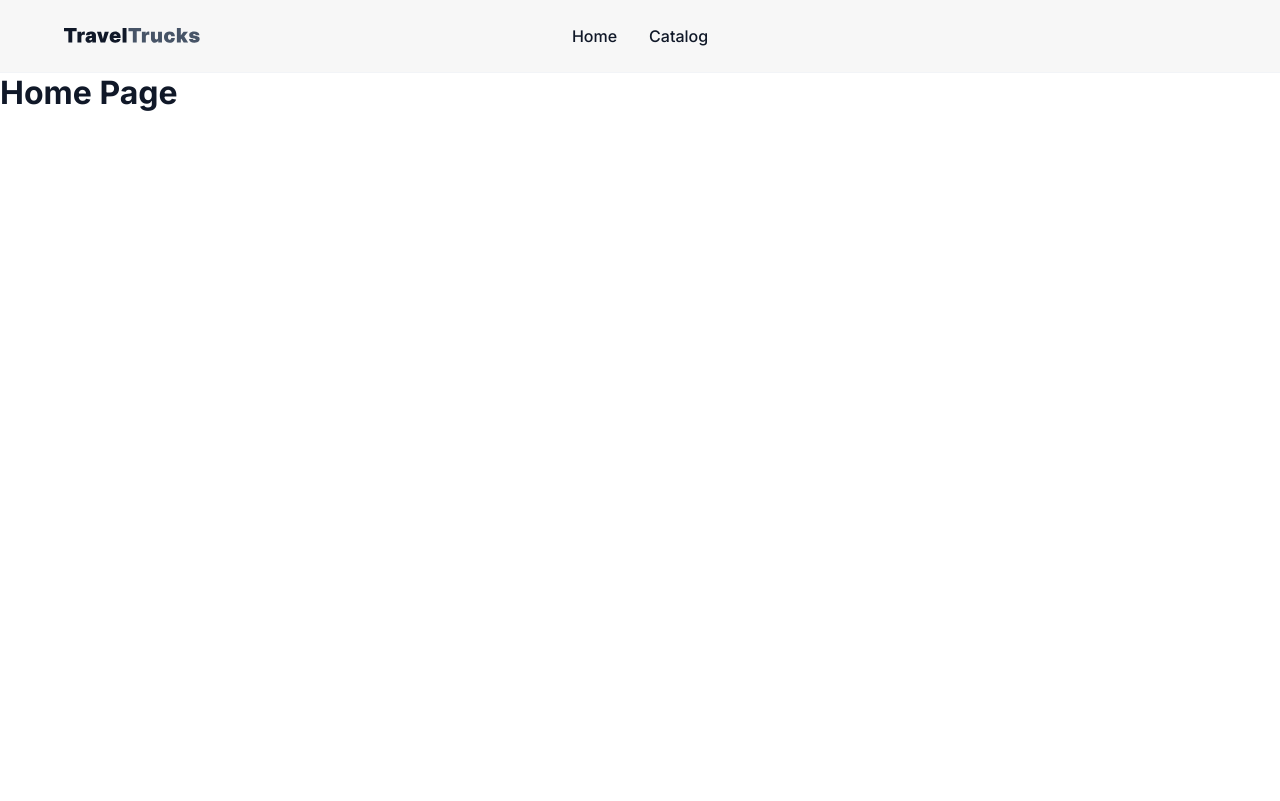
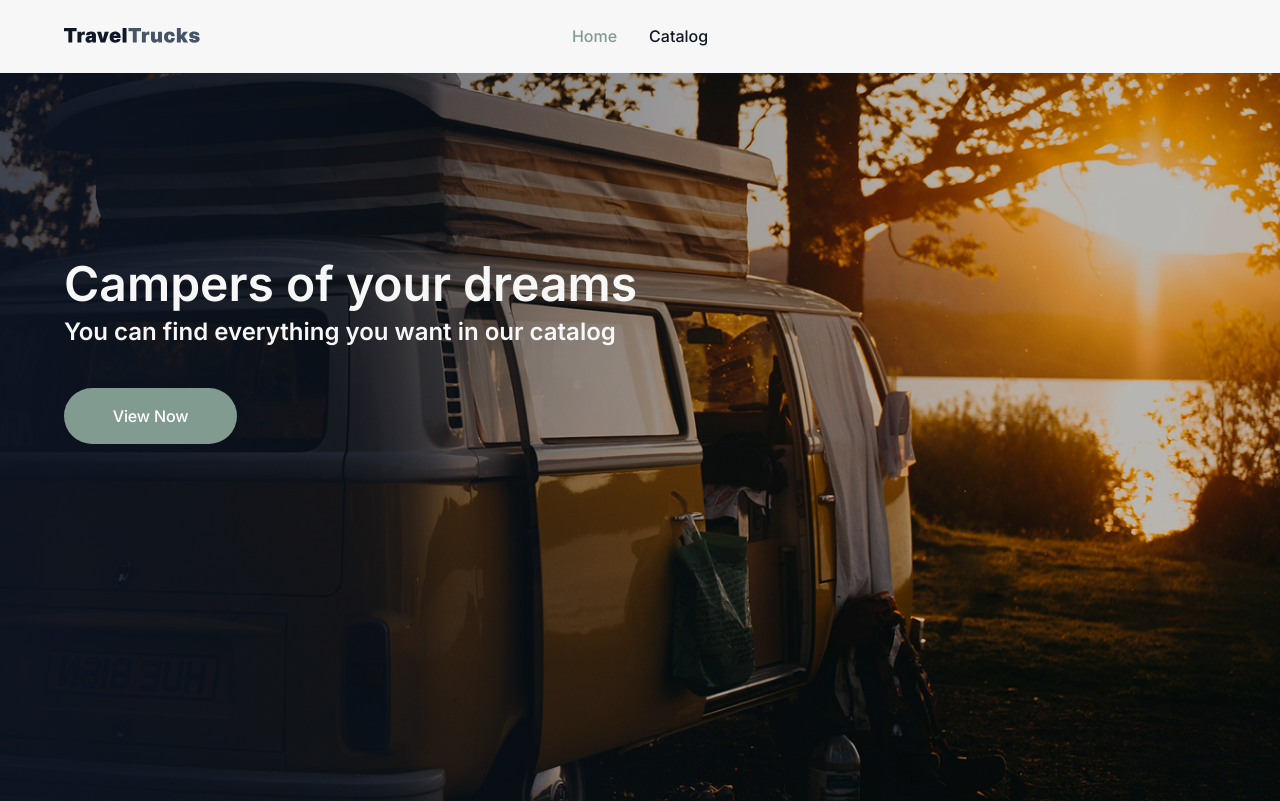
Before and after one commit to dianapri0303/travel-trucks, a Next.js app: page / in a window 1280 px wide. Built offline with nearby package versions, Linux system fonts and the light colour scheme.

Commit message:
add home page and reusable button component

```diff
--- /dev/null
+++ b/app/page.module.css
@@ -0,0 +1,72 @@
+.hero {
+  position: relative;
+  display: flex;
+  align-items: flex-start;
+  width: 100%;
+  min-height: calc(100vh - 72px);
+  padding: 195px 64px 120px;
+  background-image: url('/images/bg.jpg');
+  background-size: cover;
+  background-position: center;
+  overflow: hidden;
+}
+
+.overlay {
+  position: absolute;
+  inset: 0;
+  z-index: 1;
+  background: linear-gradient(
+    to right,
+    rgba(15, 23, 42, 0.72) 0%,
+    rgba(15, 23, 42, 0.38) 34%,
+    rgba(15, 23, 42, 0.14) 56%,
+    rgba(15, 23, 42, 0) 78%
+  );
+  pointer-events: none;
+}
+
+.content {
+  position: relative;
+  z-index: 2;
+  display: flex;
+  flex-direction: column;
+  align-items: flex-start;
+  gap: 40px;
+  width: 571px;
+  max-width: 100%;
+}
+
+.textGroup {
+  display: flex;
+  flex-direction: column;
+  gap: 16px;
+  width: 571px;
+  max-width: 100%;
+}
+
+.title {
+  margin: 0;
+  color: var(--inputs);
+  font-family: var(--font-family);
+  font-size: 48px;
+  font-weight: 600;
+  line-height: 32px;
+  white-space: nowrap;
+}
+
+.subtitle {
+  width: 550px;
+  max-width: 100%;
+  margin: 0;
+  color: var(--inputs);
+  font-family: var(--font-family);
+  font-size: 24px;
+  font-weight: 600;
+  line-height: 32px;
+  white-space: nowrap;
+}
+
+.heroButton {
+  min-width: 173px;
+  padding-inline: 48px;
+}
--- a/app/page.tsx
+++ b/app/page.tsx
@@ -1,7 +1,23 @@
+import Button from '@/components/Button/Button';
+import css from './page.module.css';
+
 export default function HomePage() {
   return (
     <main>
-      <h1>Home Page</h1>
+      <section className={css.hero} aria-label="Hero section">
+        <div className={css.overlay} aria-hidden="true" />
+        <div className={css.content}>
+          <div className={css.textGroup}>
+            <h1 className={css.title}>Campers of your dreams</h1>
+            <p className={css.subtitle}>
+              You can find everything you want in our catalog
+            </p>
+          </div>
+          <Button href="/catalog" className={css.heroButton}>
+            View Now
+          </Button>
+        </div>
+      </section>
     </main>
   );
 }
--- /dev/null
+++ b/components/Button/Button.module.css
@@ -0,0 +1,26 @@
+.button {
+  display: inline-flex;
+  align-items: center;
+  justify-content: center;
+  padding: 16px 60px;
+  width: 173px;
+  height: 56px;
+  border: none;
+  border-radius: 200px;
+  background-color: var(--grey-green);
+  font-family: var(--font-family);
+  font-size: 16px;
+  font-weight: 500;
+  line-height: 150%;
+  letter-spacing: -0.01em;
+  color: var(--white);
+  white-space: nowrap;
+  cursor: pointer;
+  text-align: center;
+  transition: background-color 0.2s ease;
+}
+
+.button:hover,
+.button:focus-visible {
+  background-color: var(--green-hover);
+}
--- /dev/null
+++ b/components/Button/Button.tsx
@@ -0,0 +1,35 @@
+import clsx from 'clsx';
+import Link from 'next/link';
+import css from './Button.module.css';
+
+type ButtonProps = {
+  href?: string;
+  onClick?: React.MouseEventHandler<HTMLButtonElement>;
+  children: React.ReactNode;
+  type?: 'button' | 'submit' | 'reset';
+  className?: string;
+};
+
+export default function Button({
+  href,
+  onClick,
+  children,
+  type = 'button',
+  className = '',
+}: ButtonProps) {
+  const buttonClassName = clsx(css.button, className);
+
+  if (href) {
+    return (
+      <Link href={href} className={buttonClassName}>
+        {children}
+      </Link>
+    );
+  }
+
+  return (
+    <button type={type} onClick={onClick} className={buttonClassName}>
+      {children}
+    </button>
+  );
+}
--- a/components/Header/Header.module.css
+++ b/components/Header/Header.module.css
@@ -47,5 +47,5 @@
 }
 
 .activeLink {
-  color: var(--main);
+  color: var(--grey-green);
 }
```
Also changed, not shown: app/icon.svg (added), public/images/bg.jpg (added).
